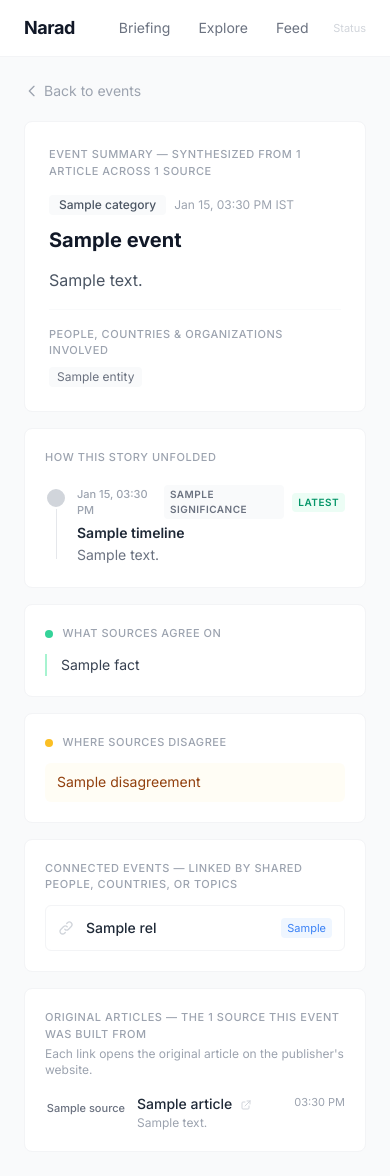
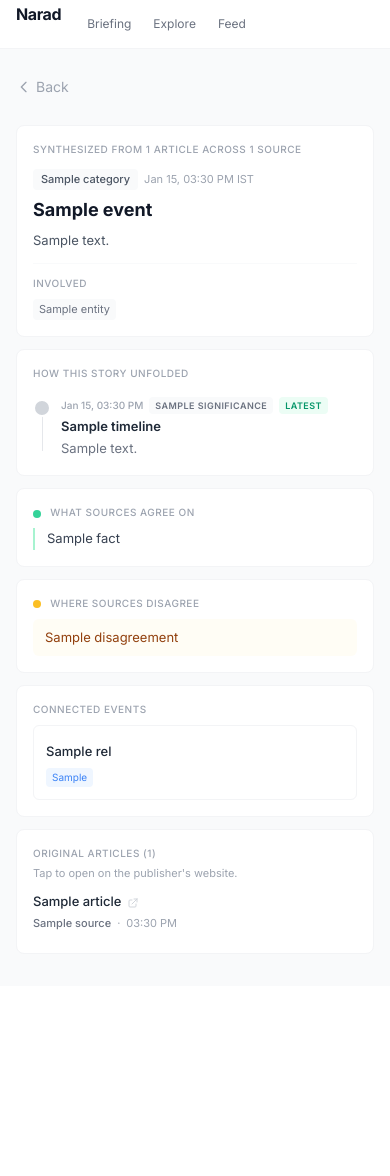
Before and after one commit to imshambles/narad, a FastAPI app: template narad/templates/event_detail.html in a window 390 px wide. After the commit the page ends 930 px from the top, so only its background shows below. Run offline with FastAPI, Linux system fonts and the light colour scheme; the template is opened without the code that fills it: most values are stand-ins (such as "Sample title", 1, 10 or a date in 2020); some libraries are stand-ins or nearby versions.

Commit message:
Make all pages mobile-friendly and touch-optimized
- Responsive text sizes (sm: breakpoints throughout)
- Smaller padding/gaps on mobile, proper spacing on desktop
- Horizontally scrollable filter pills with hidden scrollbar
- Touch targets min 44px on mobile
- Safe area insets for notched phones (iPhone)
- Mobile-optimized header nav (tighter spacing)
- Image lazy loading on feed
- active: states for tap feedback
- Removed fixed-width source column in event detail (breaks on mobile)
- Bottom padding on detail pages for mobile scroll comfort

Co-Authored-By: Claude Opus 4.6 (1M context) <noreply@anthropic.com>

```diff
--- a/narad/templates/base.html
+++ b/narad/templates/base.html
@@ -2,7 +2,10 @@
 <html lang="en">
 <head>
     <meta charset="UTF-8">
-    <meta name="viewport" content="width=device-width, initial-scale=1.0">
+    <meta name="viewport" content="width=device-width, initial-scale=1.0, viewport-fit=cover">
+    <meta name="apple-mobile-web-app-capable" content="yes">
+    <meta name="apple-mobile-web-app-status-bar-style" content="default">
+    <meta name="theme-color" content="#ffffff">
     <title>Narad</title>
     <script src="https://cdn.tailwindcss.com"></script>
     <script>
@@ -18,33 +21,43 @@
     <style>
         .line-clamp-2 { display: -webkit-box; -webkit-line-clamp: 2; -webkit-box-orient: vertical; overflow: hidden; }
         .line-clamp-3 { display: -webkit-box; -webkit-line-clamp: 3; -webkit-box-orient: vertical; overflow: hidden; }
+        /* Hide scrollbar on filter rows */
+        .scroll-hide { -ms-overflow-style: none; scrollbar-width: none; }
+        .scroll-hide::-webkit-scrollbar { display: none; }
+        /* Safe areas for notched phones */
+        .safe-top { padding-top: env(safe-area-inset-top); }
+        .safe-x { padding-left: env(safe-area-inset-left); padding-right: env(safe-area-inset-right); }
+        /* Touch targets */
+        @media (max-width: 640px) {
+            a, button { min-height: 44px; }
+        }
     </style>
     {% block head %}{% endblock %}
 </head>
-<body class="bg-gray-50 text-gray-900 min-h-screen font-sans">
-    <header class="bg-white border-b border-gray-100 sticky top-0 z-50">
-        <div class="max-w-5xl mx-auto px-6 h-14 flex items-center justify-between">
-            <div class="flex items-center gap-8">
-                <a href="/" class="text-lg font-bold tracking-tight text-gray-900">Narad</a>
-                <nav class="flex gap-1">
-                    <a href="/" class="px-3 py-1.5 rounded-md text-sm transition-colors
-                        {% if active_tab == 'briefing' %}bg-gray-100 text-gray-900 font-medium{% else %}text-gray-500 hover:text-gray-700 hover:bg-gray-50{% endif %}">
+<body class="bg-gray-50 text-gray-900 min-h-screen font-sans safe-top">
+    <header class="bg-white border-b border-gray-100 sticky top-0 z-50 safe-x">
+        <div class="max-w-5xl mx-auto px-4 sm:px-6 h-12 sm:h-14 flex items-center justify-between">
+            <div class="flex items-center gap-4 sm:gap-8 min-w-0">
+                <a href="/" class="text-base sm:text-lg font-bold tracking-tight text-gray-900 flex-shrink-0">Narad</a>
+                <nav class="flex gap-0.5 sm:gap-1">
+                    <a href="/" class="px-2.5 sm:px-3 py-1.5 rounded-md text-xs sm:text-sm transition-colors flex items-center
+                        {% if active_tab == 'briefing' %}bg-gray-100 text-gray-900 font-medium{% else %}text-gray-500 active:bg-gray-100{% endif %}">
                         Briefing
                     </a>
-                    <a href="/explore" class="px-3 py-1.5 rounded-md text-sm transition-colors
-                        {% if active_tab == 'explore' %}bg-gray-100 text-gray-900 font-medium{% else %}text-gray-500 hover:text-gray-700 hover:bg-gray-50{% endif %}">
+                    <a href="/explore" class="px-2.5 sm:px-3 py-1.5 rounded-md text-xs sm:text-sm transition-colors flex items-center
+                        {% if active_tab == 'explore' %}bg-gray-100 text-gray-900 font-medium{% else %}text-gray-500 active:bg-gray-100{% endif %}">
                         Explore
                     </a>
-                    <a href="/feed" class="px-3 py-1.5 rounded-md text-sm transition-colors
-                        {% if active_tab == 'feed' %}bg-gray-100 text-gray-900 font-medium{% else %}text-gray-500 hover:text-gray-700 hover:bg-gray-50{% endif %}">
+                    <a href="/feed" class="px-2.5 sm:px-3 py-1.5 rounded-md text-xs sm:text-sm transition-colors flex items-center
+                        {% if active_tab == 'feed' %}bg-gray-100 text-gray-900 font-medium{% else %}text-gray-500 active:bg-gray-100{% endif %}">
                         Feed
                     </a>
                 </nav>
             </div>
-            <a href="/admin/status" class="text-[11px] text-gray-300 hover:text-gray-500 transition-colors">Status</a>
+            <a href="/admin/status" class="text-[11px] text-gray-300 hover:text-gray-500 transition-colors flex-shrink-0 hidden sm:block">Status</a>
         </div>
     </header>
-    <main class="max-w-5xl mx-auto px-6 py-6">
+    <main class="max-w-5xl mx-auto px-4 sm:px-6 py-4 sm:py-6 safe-x">
         {% block content %}{% endblock %}
     </main>
 </body>
--- a/narad/templates/event_detail.html
+++ b/narad/templates/event_detail.html
@@ -1,23 +1,20 @@
 {% extends "base.html" %}
 
 {% block content %}
-<a href="/" class="inline-flex items-center gap-1 text-sm text-gray-400 hover:text-gray-600 transition-colors mb-5">
+<a href="javascript:history.back()" class="inline-flex items-center gap-1 text-sm text-gray-400 hover:text-gray-600 active:text-gray-700 transition-colors mb-4 sm:mb-5 py-1">
     <svg class="w-4 h-4" fill="none" stroke="currentColor" viewBox="0 0 24 24"><path stroke-linecap="round" stroke-linejoin="round" stroke-width="2" d="M15 19l-7-7 7-7"/></svg>
-    Back to events
+    Back
 </a>
 
-<!-- ============================================================ -->
-<!-- SECTION 1: What happened — the synthesized event             -->
-<!-- ============================================================ -->
-<div class="bg-white rounded-lg border border-gray-100 p-6 mb-4">
-    <!-- Subtle explanation -->
-    <p class="text-[11px] text-gray-400 uppercase tracking-wider font-medium mb-4">
-        Event summary — synthesized from {{ event.article_count }} article{{ 's' if event.article_count != 1 }} across {{ event.source_count }} source{{ 's' if event.source_count != 1 }}
+<!-- SECTION 1: Event summary -->
+<div class="bg-white rounded-lg border border-gray-100 p-4 sm:p-6 mb-3 sm:mb-4">
+    <p class="text-[10px] sm:text-[11px] text-gray-400 uppercase tracking-wider font-medium mb-3 sm:mb-4">
+        Synthesized from {{ event.article_count }} article{{ 's' if event.article_count != 1 }} across {{ event.source_count }} source{{ 's' if event.source_count != 1 }}
     </p>
 
-    <div class="flex items-center gap-2 mb-3">
+    <div class="flex items-center gap-1.5 sm:gap-2 mb-2 sm:mb-3 flex-wrap">
         {% if event.category %}
-        <span class="inline-block px-2.5 py-0.5 rounded text-xs font-medium
+        <span class="inline-block px-2 py-0.5 rounded text-[11px] font-medium
             {% if event.category == 'conflict' %}bg-red-50 text-red-700
             {% elif event.category == 'diplomacy' %}bg-blue-50 text-blue-700
             {% elif event.category == 'economy' %}bg-emerald-50 text-emerald-700
@@ -28,24 +25,23 @@
             {{ event.category | capitalize }}
         </span>
         {% endif %}
-        <span class="text-xs text-gray-400">{{ (event.first_seen_at|ist).strftime('%b %d, %I:%M %p IST') }}</span>
+        <span class="text-[11px] text-gray-400">{{ (event.first_seen_at|ist).strftime('%b %d, %I:%M %p IST') }}</span>
     </div>
 
-    <h1 class="text-xl font-bold leading-snug mb-3">{{ event.title }}</h1>
+    <h1 class="text-lg sm:text-xl font-bold leading-snug mb-2 sm:mb-3">{{ event.title }}</h1>
 
     {% if event.summary %}
-    <p class="text-gray-600 leading-relaxed">{{ event.summary }}</p>
+    <p class="text-[13px] sm:text-base text-gray-600 leading-relaxed">{{ event.summary }}</p>
     {% else %}
-    <p class="text-gray-400 text-sm italic">Summary will appear once enough sources cover this event and AI analysis completes.</p>
+    <p class="text-gray-400 text-sm italic">Summary will appear once enough sources cover this event.</p>
     {% endif %}
 
-    <!-- Entities involved -->
     {% if entities %}
-    <div class="mt-4 pt-4 border-t border-gray-50">
-        <p class="text-[11px] text-gray-400 uppercase tracking-wider font-medium mb-2">People, countries &amp; organizations involved</p>
-        <div class="flex gap-1.5 flex-wrap">
+    <div class="mt-3 sm:mt-4 pt-3 sm:pt-4 border-t border-gray-50">
+        <p class="text-[10px] sm:text-[11px] text-gray-400 uppercase tracking-wider font-medium mb-2">Involved</p>
+        <div class="flex gap-1 sm:gap-1.5 flex-wrap">
             {% for entity in entities %}
-            <span class="inline-block px-2 py-0.5 rounded text-xs
+            <span class="inline-block px-1.5 sm:px-2 py-0.5 rounded text-[11px]
                 {% if entity.type == 'country' %}bg-blue-50 text-blue-600
                 {% elif entity.type == 'person' %}bg-purple-50 text-purple-600
                 {% elif entity.type == 'organization' %}bg-green-50 text-green-600
@@ -58,34 +54,29 @@
     {% endif %}
 </div>
 
-<!-- ============================================================ -->
-<!-- SECTION 2: How it unfolded — timeline                        -->
-<!-- ============================================================ -->
+<!-- SECTION 2: Timeline -->
 {% if timeline %}
-<div class="bg-white rounded-lg border border-gray-100 p-5 mb-4">
-    <p class="text-[11px] text-gray-400 uppercase tracking-wider font-medium mb-5">How this story unfolded</p>
+<div class="bg-white rounded-lg border border-gray-100 p-4 sm:p-5 mb-3 sm:mb-4">
+    <p class="text-[10px] sm:text-[11px] text-gray-400 uppercase tracking-wider font-medium mb-4 sm:mb-5">How this story unfolded</p>
 
-    <div class="relative pl-8">
-        <!-- Vertical line -->
-        <div class="absolute left-[11px] top-2 bottom-2 w-px bg-gray-200"></div>
+    <div class="relative pl-7 sm:pl-8">
+        <div class="absolute left-[9px] sm:left-[11px] top-2 bottom-2 w-px bg-gray-200"></div>
 
         {% for m in timeline %}
-        <div class="relative mb-6 last:mb-0">
-            <!-- Dot -->
-            <div class="absolute -left-8 top-0.5 w-[22px] h-[22px] rounded-full border-2 border-white flex items-center justify-center
+        <div class="relative mb-5 sm:mb-6 last:mb-0">
+            <div class="absolute -left-7 sm:-left-8 top-0.5 w-[18px] sm:w-[22px] h-[18px] sm:h-[22px] rounded-full border-2 border-white
                 {% if m.significance == 'origin' %}bg-blue-400
                 {% elif m.significance == 'escalation' %}bg-red-400
                 {% elif m.significance == 'response' %}bg-amber-400
                 {% else %}bg-gray-300{% endif %}">
             </div>
 
-            <!-- Content -->
             <div>
-                <div class="flex items-center gap-2 mb-1">
+                <div class="flex items-center gap-1.5 sm:gap-2 mb-1 flex-wrap">
                     {% if m.parsed_time %}
-                    <span class="text-[11px] text-gray-400 font-medium">{{ (m.parsed_time|ist).strftime('%b %d, %I:%M %p') }}</span>
+                    <span class="text-[10px] sm:text-[11px] text-gray-400 font-medium">{{ (m.parsed_time|ist).strftime('%b %d, %I:%M %p') }}</span>
                     {% endif %}
-                    <span class="text-[10px] uppercase tracking-wider font-semibold px-1.5 py-0.5 rounded
+                    <span class="text-[9px] sm:text-[10px] uppercase tracking-wider font-semibold px-1.5 py-0.5 rounded
                         {% if m.significance == 'origin' %}bg-blue-50 text-blue-600
                         {% elif m.significance == 'escalation' %}bg-red-50 text-red-600
                         {% elif m.significance == 'response' %}bg-amber-50 text-amber-600
@@ -93,11 +84,11 @@
                         {{ m.significance }}
                     </span>
                     {% if loop.last %}
-                    <span class="text-[10px] uppercase tracking-wider font-semibold px-1.5 py-0.5 rounded bg-emerald-50 text-emerald-600">Latest</span>
+                    <span class="text-[9px] sm:text-[10px] uppercase tracking-wider font-semibold px-1.5 py-0.5 rounded bg-emerald-50 text-emerald-600">Latest</span>
                     {% endif %}
                 </div>
-                <h4 class="text-sm font-semibold text-gray-800 leading-snug">{{ m.title }}</h4>
-                <p class="text-sm text-gray-500 mt-0.5 leading-relaxed">{{ m.description }}</p>
+                <h4 class="text-[13px] sm:text-sm font-semibold text-gray-800 leading-snug">{{ m.title }}</h4>
+                <p class="text-[13px] sm:text-sm text-gray-500 mt-0.5 leading-relaxed">{{ m.description }}</p>
             </div>
         </div>
         {% endfor %}
@@ -105,34 +96,32 @@
 </div>
 {% endif %}
 
-<!-- ============================================================ -->
-<!-- SECTION 3: What do we know — facts & disagreements           -->
-<!-- ============================================================ -->
+<!-- SECTION 3: Facts & disagreements -->
 {% if key_facts or disagreements %}
-<div class="grid grid-cols-1 {% if key_facts and disagreements %}md:grid-cols-2{% endif %} gap-4 mb-4">
+<div class="space-y-3 sm:space-y-0 sm:grid sm:grid-cols-{% if key_facts and disagreements %}2{% else %}1{% endif %} sm:gap-4 mb-3 sm:mb-4">
     {% if key_facts %}
-    <div class="bg-white rounded-lg border border-gray-100 p-5">
-        <p class="text-[11px] text-gray-400 uppercase tracking-wider font-medium mb-3">
+    <div class="bg-white rounded-lg border border-gray-100 p-4 sm:p-5">
+        <p class="text-[10px] sm:text-[11px] text-gray-400 uppercase tracking-wider font-medium mb-2 sm:mb-3">
             <span class="inline-block w-2 h-2 rounded-full bg-emerald-400 mr-1.5 align-middle"></span>
             What sources agree on
         </p>
-        <ul class="space-y-2">
+        <ul class="space-y-1.5 sm:space-y-2">
             {% for fact in key_facts %}
-            <li class="text-sm text-gray-700 leading-relaxed pl-3.5 border-l-2 border-emerald-200">{{ fact }}</li>
+            <li class="text-[13px] sm:text-sm text-gray-700 leading-relaxed pl-3 sm:pl-3.5 border-l-2 border-emerald-200">{{ fact }}</li>
             {% endfor %}
         </ul>
     </div>
     {% endif %}
 
     {% if disagreements %}
-    <div class="bg-white rounded-lg border border-gray-100 p-5">
-        <p class="text-[11px] text-gray-400 uppercase tracking-wider font-medium mb-3">
+    <div class="bg-white rounded-lg border border-gray-100 p-4 sm:p-5">
+        <p class="text-[10px] sm:text-[11px] text-gray-400 uppercase tracking-wider font-medium mb-2 sm:mb-3">
             <span class="inline-block w-2 h-2 rounded-full bg-amber-400 mr-1.5 align-middle"></span>
             Where sources disagree
         </p>
-        <ul class="space-y-2">
+        <ul class="space-y-1.5 sm:space-y-2">
             {% for d in disagreements %}
-            <li class="text-sm text-amber-800 bg-amber-50/50 px-3 py-2 rounded-md leading-relaxed">{{ d }}</li>
+            <li class="text-[13px] sm:text-sm text-amber-800 bg-amber-50/50 px-3 py-2 rounded-md leading-relaxed">{{ d }}</li>
             {% endfor %}
         </ul>
     </div>
@@ -140,26 +129,21 @@
 </div>
 {% endif %}
 
-<!-- ============================================================ -->
-<!-- SECTION 3: Connected events — what else is related           -->
-<!-- ============================================================ -->
+<!-- SECTION 4: Connected events -->
 {% if related_events %}
-<div class="bg-white rounded-lg border border-gray-100 p-5 mb-4">
-    <p class="text-[11px] text-gray-400 uppercase tracking-wider font-medium mb-3">
-        Connected events — linked by shared people, countries, or topics
+<div class="bg-white rounded-lg border border-gray-100 p-4 sm:p-5 mb-3 sm:mb-4">
+    <p class="text-[10px] sm:text-[11px] text-gray-400 uppercase tracking-wider font-medium mb-2 sm:mb-3">
+        Connected events
     </p>
-    <div class="grid gap-2">
+    <div class="space-y-2">
         {% for rel in related_events %}
         <a href="/events/{{ rel.event_id }}"
-           class="rounded-md border border-gray-100 p-3 hover:bg-gray-50 transition-colors flex items-center gap-3">
-            <svg class="w-4 h-4 text-gray-300 flex-shrink-0" fill="none" stroke="currentColor" viewBox="0 0 24 24">
-                <path stroke-linecap="round" stroke-linejoin="round" stroke-width="2" d="M13.828 10.172a4 4 0 00-5.656 0l-4 4a4 4 0 105.656 5.656l1.102-1.101m-.758-4.899a4 4 0 005.656 0l4-4a4 4 0 00-5.656-5.656l-1.1 1.1"/>
-            </svg>
-            <span class="text-sm font-medium text-gray-800 flex-1">{{ rel.title }}</span>
+           class="block rounded-md border border-gray-100 p-3 hover:bg-gray-50 active:bg-gray-100 transition-colors">
+            <span class="text-[13px] sm:text-sm font-medium text-gray-800">{{ rel.title }}</span>
             {% if rel.shared_entities %}
-            <div class="flex gap-1.5">
+            <div class="flex gap-1 mt-1.5 flex-wrap">
                 {% for e in rel.shared_entities[:3] %}
-                <span class="text-[11px] px-1.5 py-0.5 bg-blue-50 text-blue-500 rounded">{{ e }}</span>
+                <span class="text-[10px] sm:text-[11px] px-1.5 py-0.5 bg-blue-50 text-blue-500 rounded">{{ e }}</span>
                 {% endfor %}
             </div>
             {% endif %}
@@ -169,36 +153,35 @@
 </div>
 {% endif %}
 
-<!-- ============================================================ -->
-<!-- SECTION 4: Original articles — where the info came from      -->
-<!-- ============================================================ -->
-<div class="bg-white rounded-lg border border-gray-100 p-5">
-    <p class="text-[11px] text-gray-400 uppercase tracking-wider font-medium mb-1">
-        Original articles — the {{ articles | length }} source{{ 's' if articles | length != 1 }} this event was built from
+<!-- SECTION 5: Original articles -->
+<div class="bg-white rounded-lg border border-gray-100 p-4 sm:p-5">
+    <p class="text-[10px] sm:text-[11px] text-gray-400 uppercase tracking-wider font-medium mb-1">
+        Original articles ({{ articles | length }})
     </p>
-    <p class="text-xs text-gray-400 mb-4">Each link opens the original article on the publisher's website.</p>
+    <p class="text-[11px] sm:text-xs text-gray-400 mb-3 sm:mb-4">Tap to open on the publisher's website.</p>
 
     <div class="divide-y divide-gray-50">
         {% for article in articles %}
         <a href="{{ article.external_url }}" target="_blank" rel="noopener"
-           class="block py-3 first:pt-0 last:pb-0 hover:bg-gray-50 -mx-2 px-2 rounded transition-colors group">
-            <div class="flex items-start gap-3">
-                <div class="flex-shrink-0 w-20 text-right">
-                    <span class="text-[11px] font-medium text-gray-500">{{ article.source.name }}</span>
+           class="block py-3 first:pt-0 last:pb-0 active:bg-gray-50 -mx-2 px-2 rounded transition-colors group">
+            <div class="flex items-start gap-2 sm:gap-3">
+                <div class="flex-1 min-w-0">
+                    <h4 class="text-[13px] sm:text-sm font-medium text-gray-800 leading-snug group-hover:text-blue-700 transition-colors">
+                        {{ article.title }}
+                        <svg class="w-3 h-3 inline-block ml-0.5 text-gray-300" fill="none" stroke="currentColor" viewBox="0 0 24 24"><path stroke-linecap="round" stroke-linejoin="round" stroke-width="2" d="M10 6H6a2 2 0 00-2 2v10a2 2 0 002 2h10a2 2 0 002-2v-4M14 4h6m0 0v6m0-6L10 14"/></svg>
+                    </h4>
+                    <div class="flex items-center gap-1.5 mt-1 text-[11px] text-gray-400">
+                        <span class="font-medium text-gray-500">{{ article.source.name }}</span>
+                        <span>&middot;</span>
+                        <span>{{ (article.published_at|ist).strftime('%I:%M %p') }}</span>
+                    </div>
                 </div>
-                <div class="flex-1 min-w-0">
-                    <h4 class="text-sm font-medium text-gray-800 leading-snug group-hover:text-blue-700 transition-colors">
-                        {{ article.title }}
-                        <svg class="w-3 h-3 inline-block ml-1 text-gray-300 group-hover:text-blue-400" fill="none" stroke="currentColor" viewBox="0 0 24 24"><path stroke-linecap="round" stroke-linejoin="round" stroke-width="2" d="M10 6H6a2 2 0 00-2 2v10a2 2 0 002 2h10a2 2 0 002-2v-4M14 4h6m0 0v6m0-6L10 14"/></svg>
-                    </h4>
-                    {% if article.summary %}
-                    <p class="text-xs text-gray-400 mt-0.5 line-clamp-2">{{ article.summary }}</p>
-                    {% endif %}
-                </div>
-                <span class="text-[11px] text-gray-400 flex-shrink-0">{{ (article.published_at|ist).strftime('%I:%M %p') }}</span>
             </div>
         </a>
         {% endfor %}
     </div>
 </div>
+
+<!-- Bottom padding for mobile -->
+<div class="h-4 sm:h-0"></div>
 {% endblock %}
```
Also changed, not shown: narad/templates/briefing.html (+32 -32 lines), narad/templates/dashboard.html (+24 -25 lines), narad/templates/events.html (+29 -43 lines).
